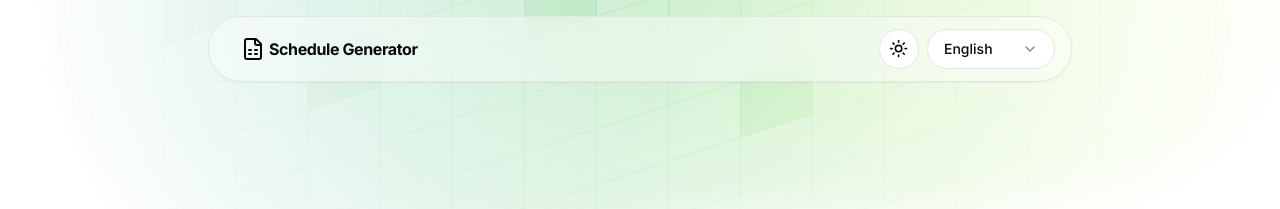
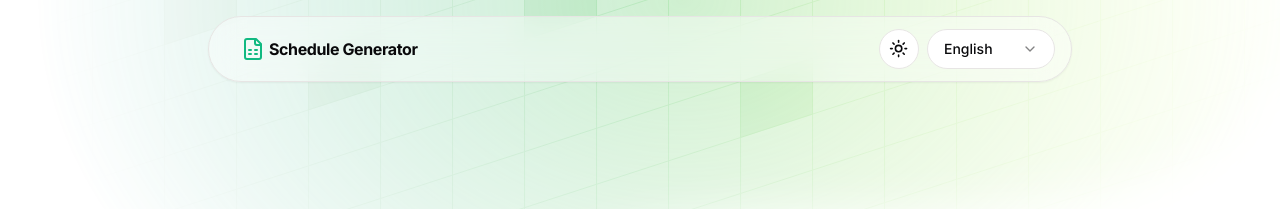
Before and after one commit to Valik3201/nextjs-schedule-generator, a Next.js app: page /en in a window 1280 px wide. Shown: the top 209 px of the page. Built offline with nearby package versions, Linux system fonts and the light colour scheme.

Commit message:
style(appbar): Updated icon color in AppBar

```diff
--- a/components/appbar/AppBar.tsx
+++ b/components/appbar/AppBar.tsx
@@ -8,7 +8,7 @@ export default function AppBar() {
       <div className="container md:px-20 lg:px-52 w-full">
         <div className="flex justify-between items-center px-4 py-3 w-full bg-white/40 dark:bg-black/40 backdrop-filter backdrop-blur-lg rounded-full border shadow-sm">
           <div className="flex items-center gap-1 pl-4">
-            <FileSpreadsheet />
+            <FileSpreadsheet className="text-emerald h-6 w-6" />
             <h2 className="scroll-m-20 text-md font-bold tracking-tight text-center">
               Schedule Generator
             </h2>
```
